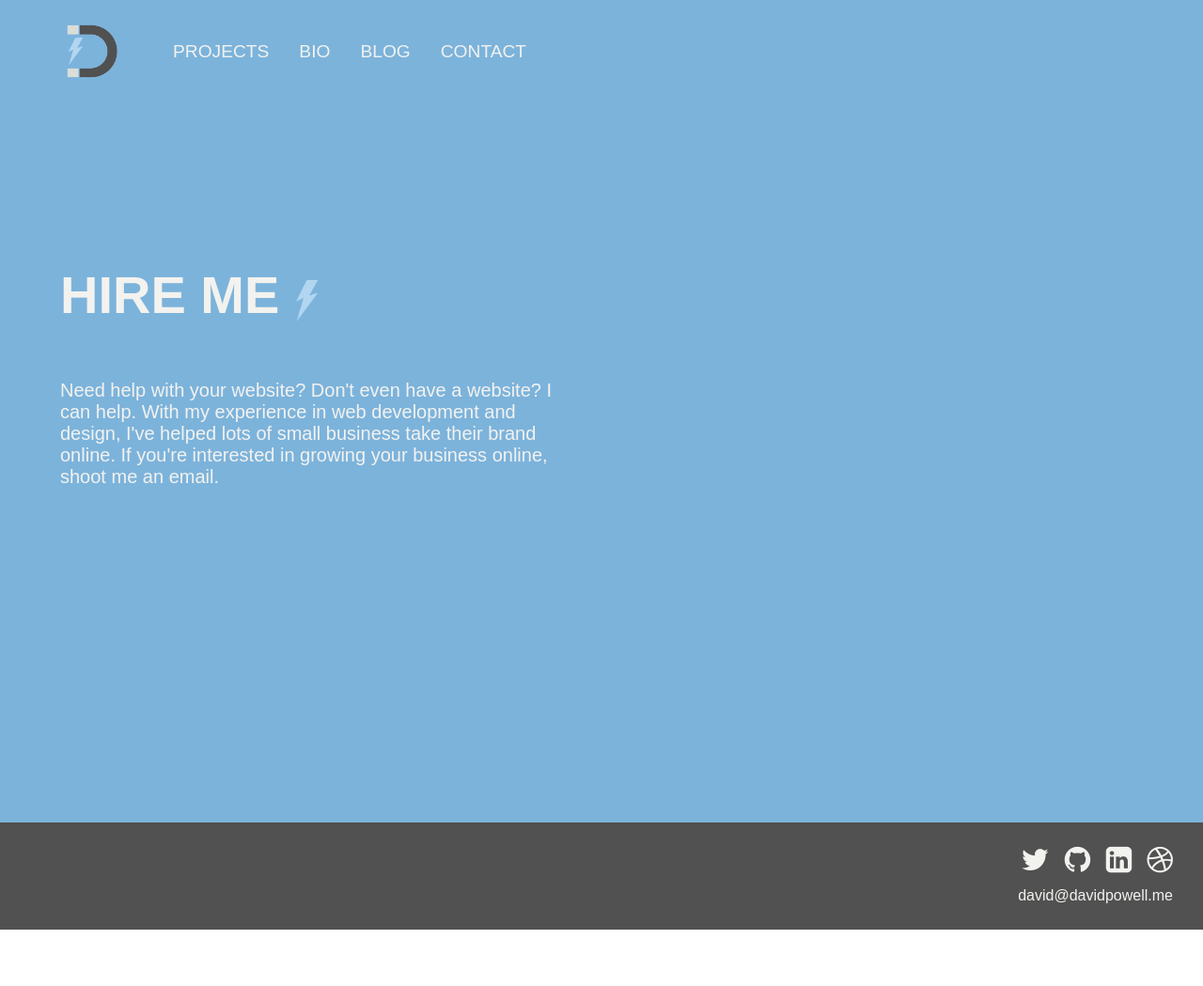
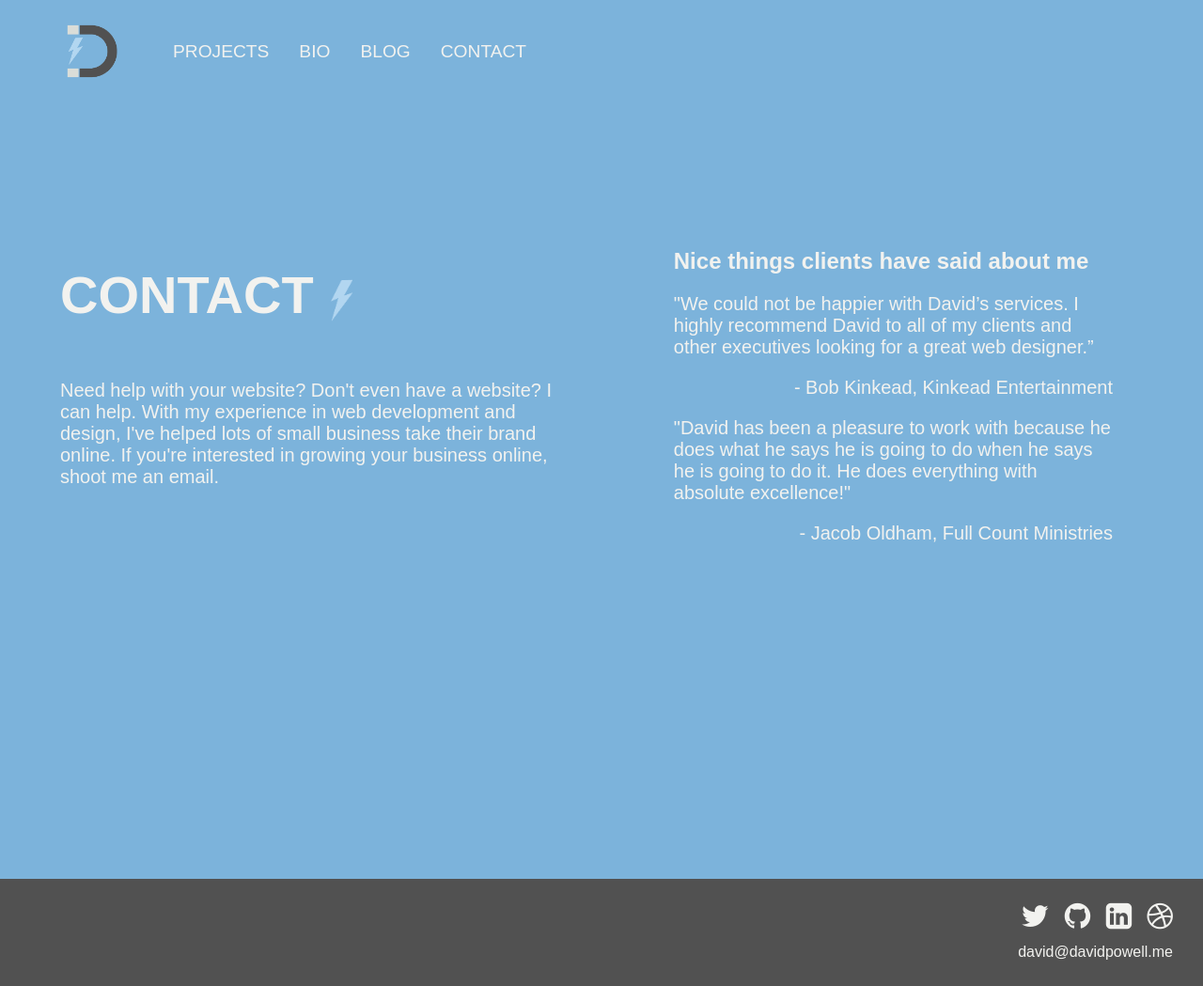
Before and after one commit to dinercoffee/davidpowellme.github.io, a Jekyll site: the page built from hire-me.html, in a window 1280 px wide. Shown: the whole page at 94% size. Built offline with Jekyll 4.4.1, drawn with Linux system fonts in a browser that asks for light colours; nearby versions of some CDN libraries; before the commit the page ends 989 px from its top, so only the background shows below that.

Commit message:
added quotes contact page

```diff
--- a/_sass/_global.scss
+++ b/_sass/_global.scss
@@ -130,6 +130,7 @@ a {
 
 .summary {
     background: $color-dark-primary;
+    height: 100vh;
     overflow: hidden;
     	&:nth-child(2) {
         	background: url(../images/playball.jpg) 0 0 no-repeat;
@@ -236,7 +237,8 @@ a {
 }
 .contact-wrapper {
 	color: $color-light-primary;
-	padding: 4rem 2rem;
+	padding: 4rem 2rem 2rem 2rem;
+
 	h1 {
             display: inline-block;
         }
@@ -248,6 +250,13 @@ a {
         	margin-top: 5rem;
         }
 }
+
+.testimonials {
+    padding: 0 2em;
+
+    .quote {text-align: right;}
+}
+
 .form-wrapper {
 	margin: 0 auto;
 	width: 80%;
@@ -330,4 +339,5 @@ textarea {
         .contact-wrapper {
         	padding: 8rem 0 15rem 4rem;
         }
+        .testimonials {padding-right: 4em;}
     }
--- a/hire-me.html
+++ b/hire-me.html
@@ -6,7 +6,16 @@ permalink: /hire-me/
 <section class="hire-me">
 <article class="col-sm-12 col-md-12 col-lg-6">
 <div class="contact-wrapper">
-<h1 class="lightning">Hire Me</h1>
+<h1 class="lightning">Contact</h1>
 <p>Need help with your website? Don't even have a website? I can help. With my experience in web development and design, I've helped lots of small business take their brand online. If you're interested in growing your business online, shoot me an email.<p>
 </div>
 </article>
+<article class="col-sm-12 col-md-12 col-lg-6">
+	<div class="contact-wrapper testimonials">
+		<h2>Nice things clients have said about me</h2>
+		<p>"We could not be happier with David’s services. I highly recommend David to all of my clients and other executives looking for a great web designer.”</p>
+		<p class="quote">- Bob Kinkead, Kinkead Entertainment</p>
+		<p>"David has been a pleasure to work with because he does what he says he is going to do when he says he is going to do it.  He does everything with absolute excellence!"</p>
+		<p class="quote">- Jacob Oldham, Full Count Ministries</p>
+	</div>
+</article>
```
